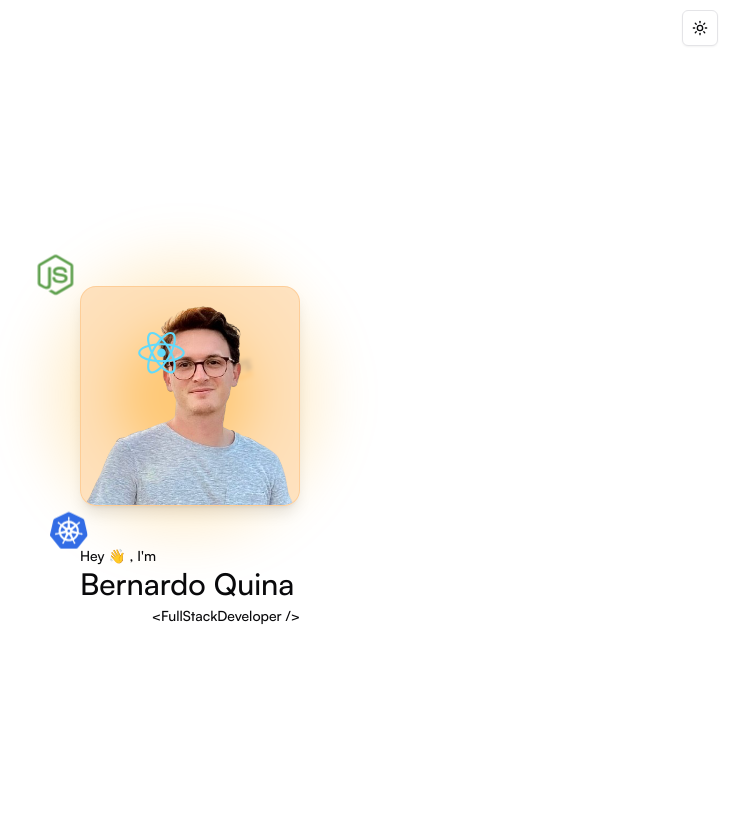
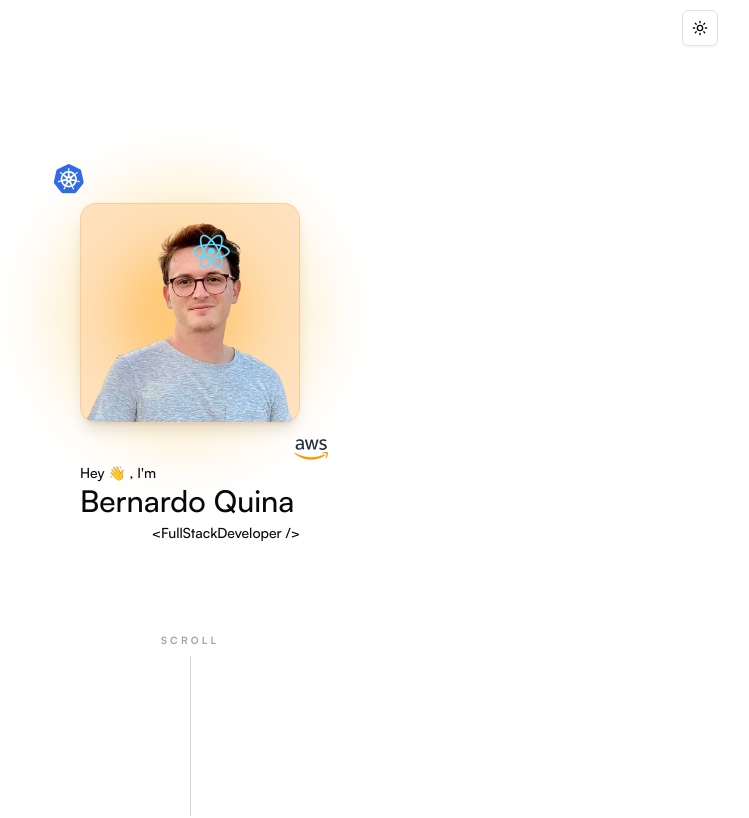
Before and after one commit to BernardoQuina/personal-website, a Next.js app: page / in a window 1280 px wide. Shown: the top 818 px of the page, without its empty margins (450-1199 px from the left). Built offline with nearby package versions, Linux system fonts and the light colour scheme.

Commit message:
Scroll indicator and better orbiters

```diff
--- a/src/components/icons/aws.tsx
+++ b/src/components/icons/aws.tsx
@@ -12,7 +12,7 @@ export function Aws({ className }: Props) {
       height="800px"
       viewBox="0 0 16 16"
       fill="none"
-      className={cn('h-10 w-10', className)}
+      className={cn('h-8 w-8', className)}
     >
       <path
         className="fill-[#252F3E] dark:fill-white"
--- a/src/components/icons/k8s.tsx
+++ b/src/components/icons/k8s.tsx
@@ -9,7 +9,7 @@ export function K8s({ className }: Props) {
     <svg
       xmlns="http://www.w3.org/2000/svg"
       viewBox="0 0 32 32"
-      className={cn('h-10 w-10', className)}
+      className={cn('h-8 w-8', className)}
     >
       <path
         d="M15.9.476a2.14 2.14 0 0 0-.823.218L3.932 6.01c-.582.277-1.005.804-1.15 1.432L.054 19.373c-.13.56-.025 1.147.3 1.627q.057.087.12.168l7.7 9.574c.407.5 1.018.787 1.662.784h12.35c.646.001 1.258-.3 1.664-.793l7.696-9.576c.404-.5.555-1.16.4-1.786L29.2 7.43c-.145-.628-.57-1.155-1.15-1.432L16.923.695A2.14 2.14 0 0 0 15.89.476z"
--- a/src/components/icons/nodeJS.tsx
+++ b/src/components/icons/nodeJS.tsx
@@ -9,7 +9,7 @@ export function NodeJS({ className }: Props) {
     <svg
       xmlns="http://www.w3.org/2000/svg"
       viewBox="0 0 128 128"
-      className={cn('h-10 w-10', className)}
+      className={cn('h-8 w-8', className)}
     >
       <path
         fill="#5FA04E"
--- a/src/components/icons/react.tsx
+++ b/src/components/icons/react.tsx
@@ -9,7 +9,7 @@ export function React({ className }: Props) {
     <svg
       xmlns="http://www.w3.org/2000/svg"
       viewBox="0 0 128 128"
-      className={cn('h-10 w-10', className)}
+      className={cn('h-8 w-8', className)}
     >
       <g fill="#61DAFB">
         <circle cx="64" cy="64" r="11.4" />
--- a/src/components/orbiter.tsx
+++ b/src/components/orbiter.tsx
@@ -179,7 +179,7 @@ export function OrbiterEffect({
   children,
   rotate = 0,
   reverse,
-  semiMajorAxis = 150,
+  semiMajorAxis = 190,
   semiMinorAxis = 30,
   duration = 7,
 }: {
--- a/src/pages/_app.tsx
+++ b/src/pages/_app.tsx
@@ -1,6 +1,6 @@
 import '@/styles/globals.css';
 import type { AppProps } from 'next/app';
-import AnimatedCursor from 'react-animated-cursor';
+// import AnimatedCursor from 'react-animated-cursor';
 
 import { ThemeProvider } from '../components/theme-provider';
 
@@ -13,7 +13,7 @@ function App({ Component, pageProps }: AppProps) {
       defaultTheme="system"
     >
       <Component {...pageProps} />
-      <AnimatedCursor
+      {/* <AnimatedCursor
         clickables={['a', 'button', '.menu-item']}
         color="255,255,255"
         innerSize={8}
@@ -23,7 +23,7 @@ function App({ Component, pageProps }: AppProps) {
         outerAlpha={1}
         outerStyle={{ mixBlendMode: 'exclusion' }}
         innerStyle={{ mixBlendMode: 'exclusion' }}
-      />
+      /> */}
     </ThemeProvider>
   );
 }
--- a/src/pages/index.tsx
+++ b/src/pages/index.tsx
@@ -10,45 +10,29 @@ import { React } from '../components/icons/react';
 export default function Home() {
   return (
     <PageLayout pageTitle="Bernardo Quina" pageDescription="todo">
-      <div className="min-h-[calc(100vh-4.5rem)] items-center justify-center">
-        <div className="items-center">
-          <div className="relative">
-            <OrbiterEffect>
-              <Aws />
+      <div className="items-center justify-center">
+        <div className="min-h-[calc(100vh-3.5rem)] items-center justify-center">
+          <div className="relative mt-auto">
+            <OrbiterEffect initialPosition={90} rotate={45}>
+              <Aws className="-rotate-45" />
             </OrbiterEffect>
-            <div className="mt-[-300px]">
             <OrbiterEffect
-                initialPosition={90}
-                reverse
+              className="mt-[-300px]"
+              initialPosition={270}
               rotate={45}
-                semiMajorAxis={190}
             >
-                <div className="rotate-45">
-                  <NodeJS className="[transform:rotateY(180deg)]" />
-                </div>
+              <K8s className="-rotate-45" />
             </OrbiterEffect>
-            </div>
-            <div className="mt-[-300px]">
+            <OrbiterEffect className="mt-[-300px]" rotate={135}>
+              <NodeJS className="rotate-[-135deg]" />
+            </OrbiterEffect>
             <OrbiterEffect
+              className="mt-[-300px]"
+              rotate={135}
               initialPosition={180}
-                rotate={90}
-                semiMajorAxis={140}
             >
-                <React className="-rotate-90" />
+              <React className="rotate-[-135deg]" />
             </OrbiterEffect>
-            </div>
-            <div className="mt-[-300px]">
-              <OrbiterEffect
-                rotate={135}
-                reverse
-                initialPosition={270}
-                semiMajorAxis={190}
-              >
-                <div className="rotate-[135deg]">
-                  <K8s className="[transform:rotateY(180deg)]" />
-                </div>
-              </OrbiterEffect>
-            </div>
             <div
               className="absolute left-[50%] top-[50%] -z-10 h-[300px] w-[300px] translate-x-[-52%] translate-y-[-50%] transform rounded-full bg-orange-600 blur-xl"
               style={{
@@ -60,8 +44,6 @@ export default function Home() {
             <div className="absolute left-[50%] top-[50%] z-0 h-[220px] w-[220px] translate-x-[-50%] translate-y-[-50%] transform">
               <div className="overflow-hidden rounded-2xl border border-orange-300/50 bg-orange-200/70 shadow-lg backdrop-blur-[2px] supports-[backdrop-filter]:bg-orange-200/70">
                 <Image
-                  // className="image-gradient"
-                  // className="pl-2"
                   src="/images/profile-picture.png"
                   alt="Bernardo Quina's profile picture"
                   height={220}
@@ -80,6 +62,12 @@ export default function Home() {
               </h1>
             </button>
           </div>
+          <div className="mt-auto items-center gap-2">
+            <span className="text-[10px] font-bold tracking-[0.2rem] text-gray-400 dark:text-gray-700">
+              SCROLL
+            </span>
+            <div className="h-[20vh] w-[0.75px] bg-gray-300 dark:bg-gray-800"></div>
+          </div>
         </div>
       </div>
     </PageLayout>
```
Lines whose indentation alone changed are shown as unchanged.
